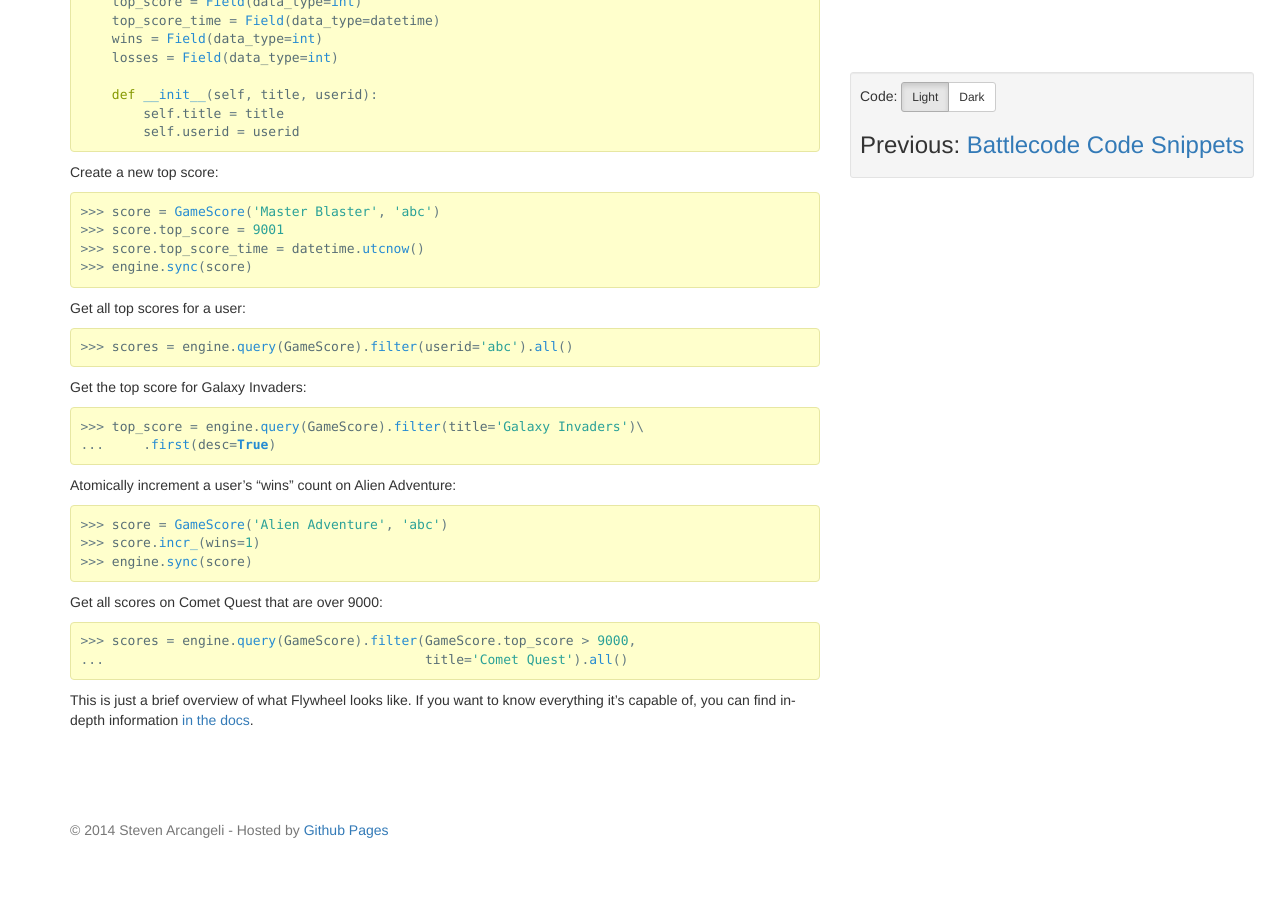
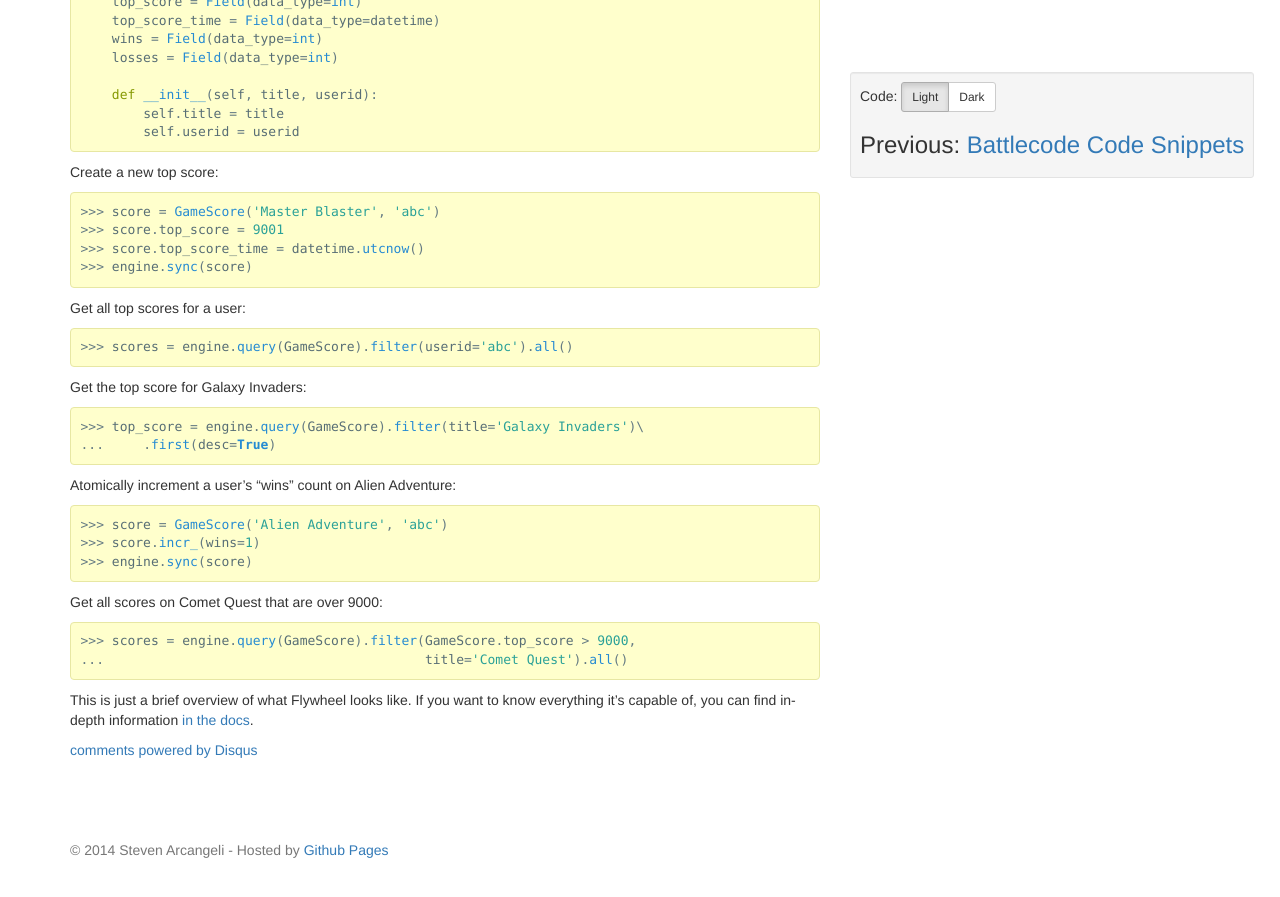
Before and after one commit to stevearc/stevearc.github.io, a Jekyll site: the page built from _posts/2014-2-20-flywheel.md, in a window 1280 px wide and 900 px high, scrolled down 827 px. Shown: the top 897 px of the window. Built offline with Jekyll 4.4.1, drawn with Linux system fonts in a browser that asks for light colours; nearby versions of some CDN libraries; some web fonts are replaced; Markdown is read by kramdown in place of the engine named in the settings; comment, search, counter and statistics services are not loaded.

Commit message:
Adding disqus as the comment engine

```diff
--- a/_config.yml
+++ b/_config.yml
@@ -10,6 +10,7 @@
   github: stevearc
   linkedin: stevearc
   gravatar: c705db16546de028b356f0c1047bd23a
+  disqus: stevearc
 
 tagline: In which I try to open source my brain
 title_font: Audiowide
--- a/_layouts/post.html
+++ b/_layouts/post.html
@@ -17,6 +17,23 @@
           {{ content }}
         </div>
       </div>
+      {% if site.author.disqus %}
+      <div class="row">
+        <div class="col-xs-12">
+          <div id="disqus_thread"></div>
+          <script type="text/javascript">
+            var disqus_shortname = '{{ site.author.disqus }}';
+              (function() {
+                  var dsq = document.createElement('script'); dsq.type = 'text/javascript'; dsq.async = true;
+                  dsq.src = '//' + disqus_shortname + '.disqus.com/embed.js';
+                  (document.getElementsByTagName('head')[0] || document.getElementsByTagName('body')[0]).appendChild(dsq);
+              })();
+          </script>
+          <noscript>Please enable JavaScript to view the <a href="http://disqus.com/?ref_noscript">comments powered by Disqus.</a></noscript>
+          <a href="http://disqus.com" class="dsq-brlink">comments powered by <span class="logo-disqus">Disqus</span></a>
+        </div>
+      </div>
+      {% endif %}
     </div>
 
     <!-- sidebar -->
```
